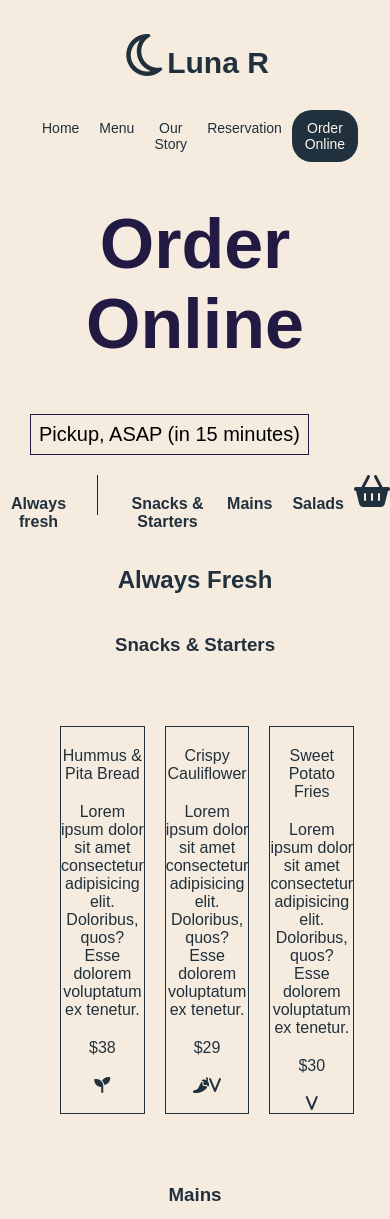
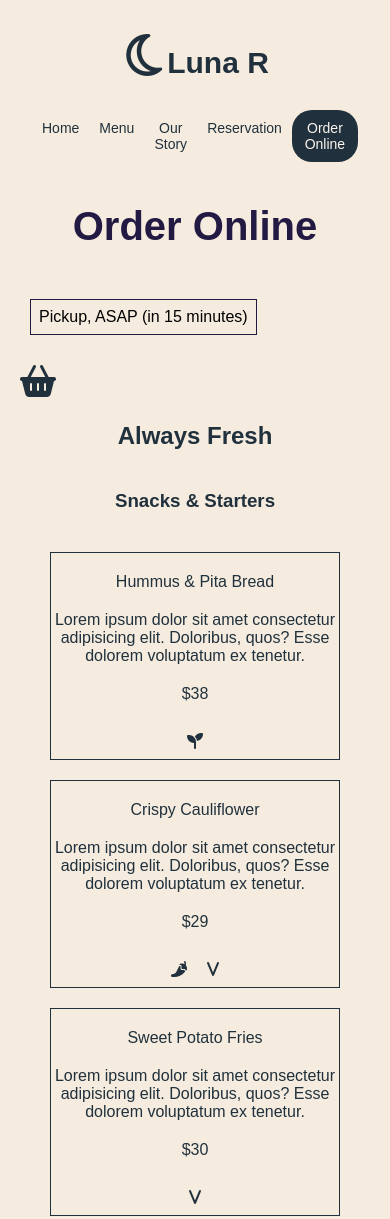
Before and after one commit to Adela-Ciucu/Restaurant-website-1, a plain HTML site: page order_online.html in a window 390 px wide. Shown: the top 1219 px of the page. Drawn offline with Linux system fonts and the light colour scheme.

Commit message:
Add files via upload
Responsive for mobile- page Order Online

```diff
--- a/css/mobile.css
+++ b/css/mobile.css
@@ -242,9 +242,9 @@
 }
 
 #about-info .container .content-right img {
-    height: 300px;
+    height: 400px;
     width: 100%;
-    margin-bottom: 50px;
+    margin-bottom: 20px;
 }
 
 #about-info .container .content-right p {
@@ -279,3 +279,33 @@
     padding: 10px 40px;
     margin: 20px 0 30px;
 }
+
+#order-online-info .order-selectors .container h1 {
+    font-size: 40px;
+}
+
+#order-online-info .order-selectors .container button {
+    font-size: 16px;
+}
+
+#order-online-info .order-selectors .container .vertical-line {
+    display: none;
+}
+
+#order-online-info .order-selectors .container  i {
+    margin: 10px 20px;
+}
+
+#order-online-info .order-selectors .container .info-under-btn p {
+    display: none;
+}
+
+#order-online-menu .menu-content .container {
+    display: flex;
+    flex-direction: column;
+    margin: 0 20px 10px 20px;
+}
+
+#order-online-menu .menu-content .container .box i {
+    padding: 10px;
+}
--- a/css/style.css
+++ b/css/style.css
@@ -537,7 +537,7 @@ input {
     display: flex;
 }
 
-#order-online-info .order-selectors .container .vertical-line{
+#order-online-info .order-selectors .container .vertical-line {
     border-left: #221A43 solid 1px;
     height: 40px;
     padding: 10px;
@@ -545,7 +545,7 @@ input {
 }
 
 #order-online-info .order-selectors .container .info-under-btn p {
-    margin: 20px 10px;
+    margin: 20px 30px;
     font-weight: 600;
 }
 
```
